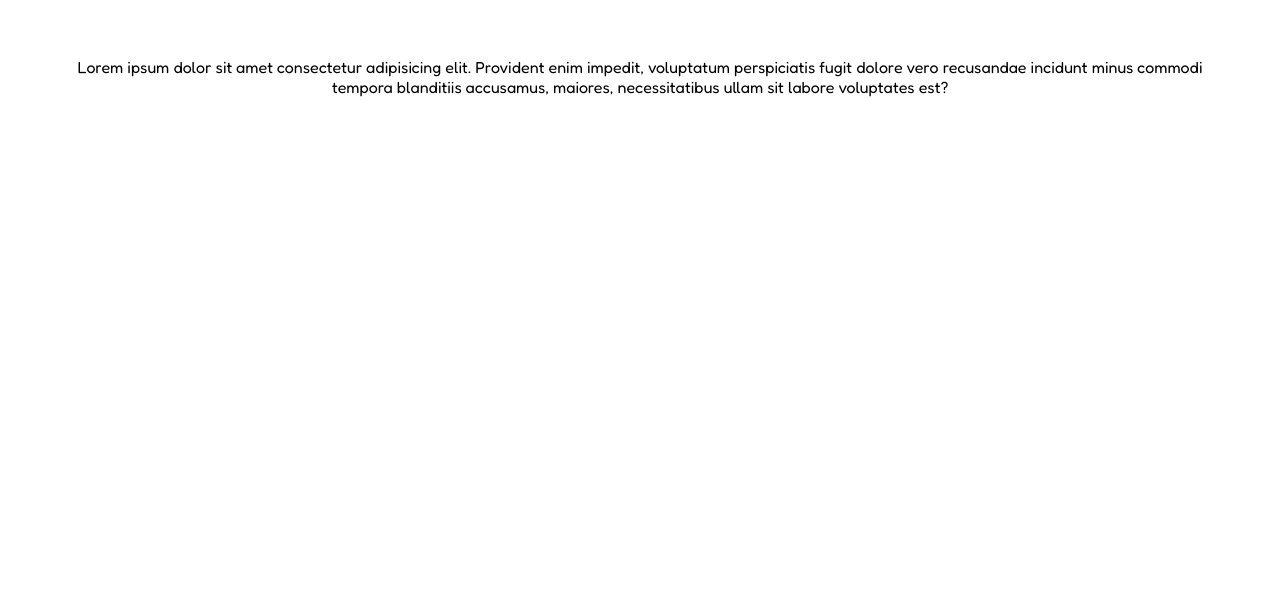
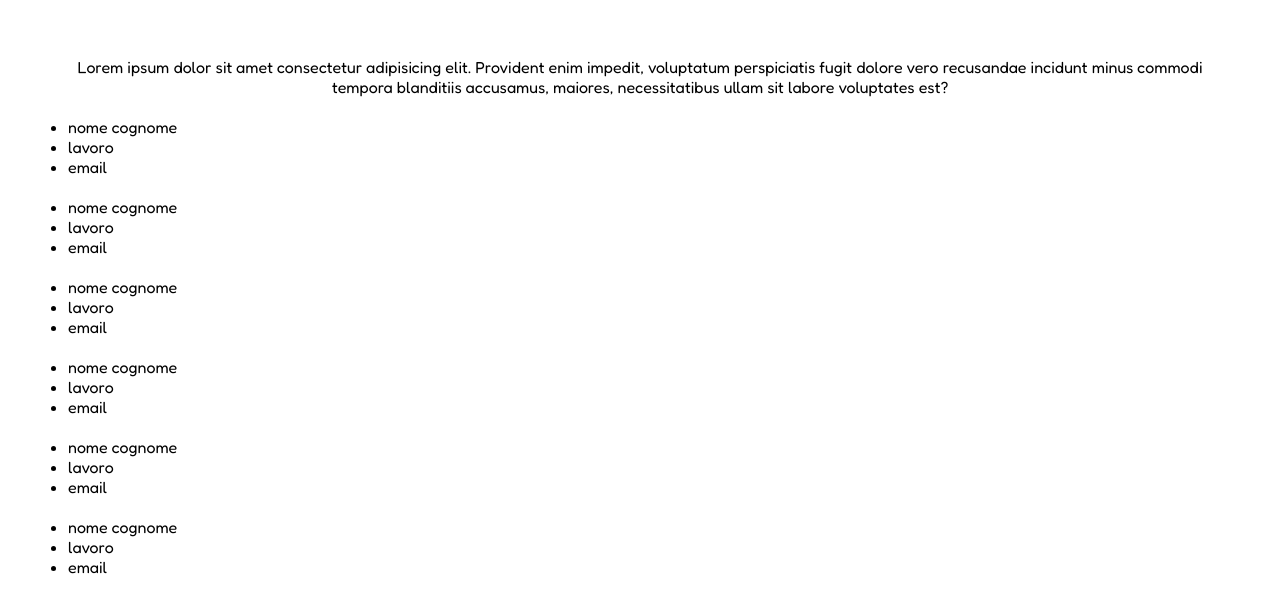
Before and after one commit to FusaroFederico/html-css-flex-cards, a plain HTML site: page index.html in a window 1280 px wide. Shown: the part 82-694 px from the top of the page. Drawn offline with Linux system fonts and the light colour scheme.

Commit message:
add: div.members and div.card to index.html

```diff
--- a/index.html
+++ b/index.html
@@ -26,6 +26,78 @@
             ullam sit labore voluptates est?
         </div>
         <div class="members">
+            <div class="card">
+                <div class="photo">
+                    <img src="" alt="">
+                </div>
+                <div class="info">
+                    <ul>
+                        <li class="name">nome cognome</li>
+                        <li class="job">lavoro</li>
+                        <li class="e-mail">email</li>
+                    </ul>
+                </div>
+            </div>
+            <div class="card">
+                <div class="photo">
+                    <img src="" alt="">
+                </div>
+                <div class="info">
+                    <ul>
+                        <li class="name">nome cognome</li>
+                        <li class="job">lavoro</li>
+                        <li class="e-mail">email</li>
+                    </ul>
+                </div>
+            </div>
+            <div class="card">
+                <div class="photo">
+                    <img src="" alt="">
+                </div>
+                <div class="info">
+                    <ul>
+                        <li class="name">nome cognome</li>
+                        <li class="job">lavoro</li>
+                        <li class="e-mail">email</li>
+                    </ul>
+                </div>
+            </div>
+            <div class="card">
+                <div class="photo">
+                    <img src="" alt="">
+                </div>
+                <div class="info">
+                    <ul>
+                        <li class="name">nome cognome</li>
+                        <li class="job">lavoro</li>
+                        <li class="e-mail">email</li>
+                    </ul>
+                </div>
+            </div>
+            <div class="card">
+                <div class="photo">
+                    <img src="" alt="">
+                </div>
+                <div class="info">
+                    <ul>
+                        <li class="name">nome cognome</li>
+                        <li class="job">lavoro</li>
+                        <li class="e-mail">email</li>
+                    </ul>
+                </div>
+            </div>
+            <div class="card">
+                <div class="photo">
+                    <img src="" alt="">
+                </div>
+                <div class="info">
+                    <ul>
+                        <li class="name">nome cognome</li>
+                        <li class="job">lavoro</li>
+                        <li class="e-mail">email</li>
+                    </ul>
+                </div>
+            </div>
 
         </div>
     </main>
```
